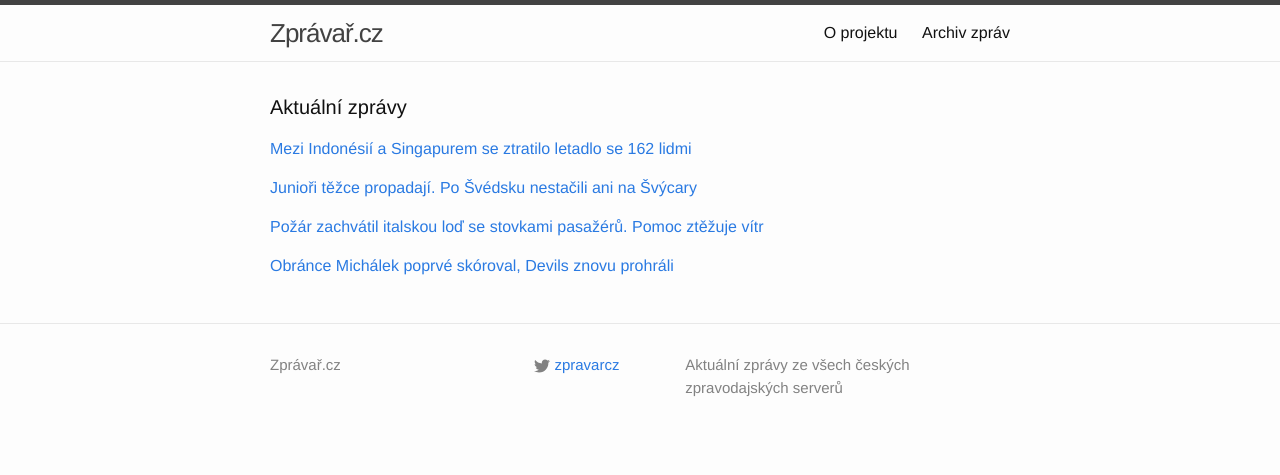
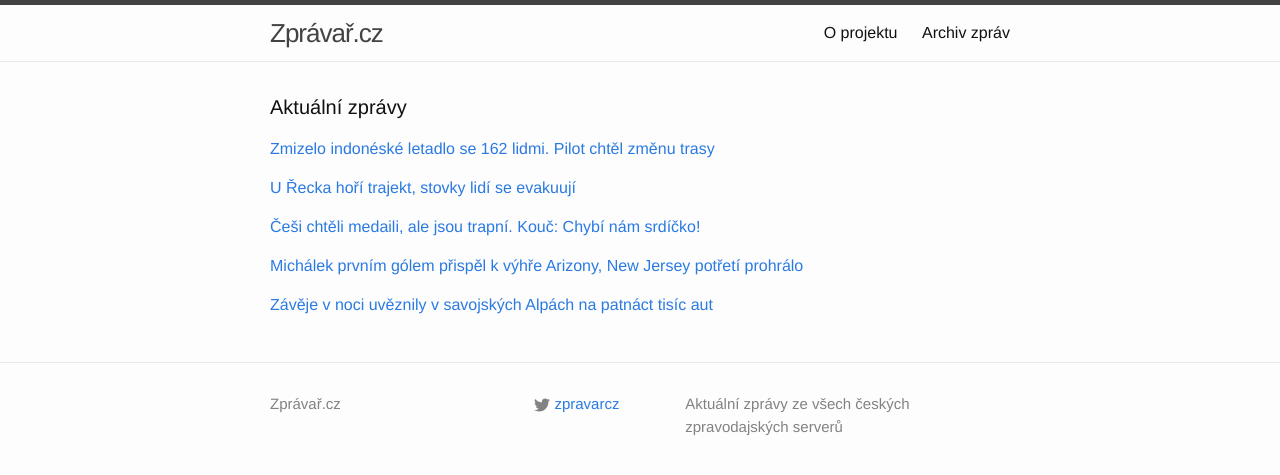
Before and after one commit to adliska/zpravar, a Jekyll site: the page built from index.html, in a window 1280 px wide. Shown: the top 475 px of the page. Built offline with Jekyll 4.4.1, drawn with Linux system fonts in a browser that asks for light colours.

Commit message:
zpravar news update

```diff
--- a/index.html
+++ b/index.html
@@ -5,9 +5,13 @@ layout: default
 <div class="home">
     <h1 class="page-heading">Aktuální zprávy</h1>
 
-<p><a href="javascript:;" onclick="toggle_visibility('zpravy0')">Mezi Indonésií a Singapurem se ztratilo letadlo se 162 lidmi</a></p>
+<p><a href="javascript:;" onclick="toggle_visibility('zpravy0')">Zmizelo indonéské letadlo se 162 lidmi. Pilot chtěl změnu trasy</a></p>
 <div id="zpravy0" style="display:none">
 <ul>
+<li><a href=http://www.tyden.cz/rubriky/zahranici/asie-a-oceanie/zmizelo-indoneske-letadlo-se-162-lidmi-pilot-chtel-zmenu-trasy_328468.html>Zmizelo indonéské letadlo se 162 lidmi. Pilot chtěl změnu trasy - www.tyden.cz</a></li>
+<li><a href=http://www.tyden.cz/rubriky/zahranici/asie-a-oceanie/nad-indonesii-zmizelo-letadlo-se-162-lidmi-pilot-chtel-letet-jinudy_328468.html>Nad Indonésií zmizelo letadlo se 162 lidmi. Pilot chtěl letět jinudy - www.tyden.cz</a></li>
+<li><a href=http://zahranicni.ihned.cz/asie-a-pacifik-cina/c1-63304960-mezi-indonesii-a-singapurem-se-ztratilo-letadlo-cestovalo-v-nem-162-lidi>Mezi Indonésií a Singapurem se ztratilo letadlo. Cestovalo v něm 162 lidí - zahranicni.ihned.cz</a></li>
+<li><a href=http://echo24.cz/a/w5Ur6>Letoun AirAsia se 155 pasažéry zmizel při cestě do Singapuru - echo24.cz</a></li>
 <li><a href=http://www.ceskatelevize.cz/ct24/svet/296559-mezi-indonesii-a-singapurem-se-ztratilo-letadlo-se-162-lidmi/>Mezi Indonésií a Singapurem se ztratilo letadlo se 162 lidmi - www.ceskatelevize.cz</a></li>
 <li><a href=http://www.tyden.cz/rubriky/zahranici/asie-a-oceanie/v-indonesii-zmizelo-letadlo-na-palube-bylo-162-lidi_328468.html>V Indonésii zmizelo letadlo, na palubě bylo 162 lidí - www.tyden.cz</a></li>
 <li><a href=http://www.rozhlas.cz/_zprava/zachranari-patraji-po-ztracenem-letounu-airasia-na-palube-bylo-155-cestujicich--1437000>Záchranáři pátrají po ztraceném letounu AirAsia, na palubě bylo 155 cestujících - www.rozhlas.cz</a></li>
@@ -19,9 +23,22 @@ layout: default
 <li><a href=http://www.rozhlas.cz/_zprava/letoun-airasia-se-155-pasazery-zmizel-mezi-indonesii-a-singapurem--1437000>Letoun AirAsia se 155 pasažéry zmizel mezi Indonésií a Singapurem - www.rozhlas.cz</a></li>
 <li><a href=http://zpravy.idnes.cz/ztraceny-airbus-airasia-do-singapuru-dwk-/zahranicni.aspx?c=A141228_050117_zahranicni_jw>U Jakarty zmizel airbus se 155 lidmi na palubě, mířil do Singapuru - zpravy.idnes.cz</a></li>
 </ul>
-</div><p><a href="javascript:;" onclick="toggle_visibility('zpravy1')">Junioři těžce propadají. Po Švédsku nestačili ani na Švýcary</a></p>
+</div><p><a href="javascript:;" onclick="toggle_visibility('zpravy1')">U Řecka hoří trajekt, stovky lidí se evakuují</a></p>
 <div id="zpravy1" style="display:none">
 <ul>
+<li><a href=http://www.tyden.cz/rubriky/zahranici/evropa/u-recka-hori-trajekt-stovky-lidi-se-evakuuji_328469.html>U Řecka hoří trajekt, stovky lidí se evakuují - www.tyden.cz</a></li>
+<li><a href=http://www.novinky.cz/zahranicni/evropa/357315-u-recka-hori-trajekt-se-466-lidmi-na-palube.html>U Řecka hoří trajekt se 466 lidmi na palubě - www.novinky.cz</a></li>
+<li><a href=http://www.lidovky.cz/italskou-lod-se-466-pasazery-a-cleny-posadky-zachvatil-pozar-po6-/zpravy-svet.aspx?c=A141228_083454_ln_zahranici_sho>Požár zachvátil italskou loď se stovkami pasažérů. Pomoc ztěžuje vítr  - www.lidovky.cz</a></li>
+<li><a href=http://www.rozhlas.cz/_zprava/italsky-trajekt-se-466-lidmi-na-palube-zachvatil-pozar--1437003>Italský trajekt se 466 lidmi na palubě zachvátil požár - www.rozhlas.cz</a></li>
+<li><a href=http://echo24.cz/a/wv8L9>Italskou loď se 466 lidmi na palubě zachvátil požár - echo24.cz</a></li>
+<li><a href=http://zpravy.idnes.cz/pozar-na-lodi-norman-atlantic-dj8-/zahranicni.aspx?c=A141228_080331_zahranicni_cen>U Řecka hořel trajekt, kapitán nařídil evakuaci 466 cestujících - zpravy.idnes.cz</a></li>
+<li><a href=http://zpravy.aktualne.cz/zahranici/na-italskem-trajektu-vypukl-pozar-stovky-lidi-se-evakuuji/r~66d5e9928e5f11e49e4b0025900fea04/>Na italském trajektu vypukl požár, stovky lidí se evakuují - zpravy.aktualne.cz</a></li>
+<li><a href=http://zahranicni.ihned.cz/evropa-slovensko/c1-63304770-v-trajektu-z-recka-do-italie-s-466-lidmi-na-palube-vypukl-pozar>V trajektu z Řecka do Itálie s 466 lidmi na palubě vypukl požár - zahranicni.ihned.cz</a></li>
+</ul>
+</div><p><a href="javascript:;" onclick="toggle_visibility('zpravy2')">Češi chtěli medaili, ale jsou trapní. Kouč: Chybí nám srdíčko!</a></p>
+<div id="zpravy2" style="display:none">
+<ul>
+<li><a href=http://www.tyden.cz/rubriky/sport/hokej/cesi-chteli-medaili-ale-jsou-trapni-kouc-chybi-nam-srdicko_328467.html>Češi chtěli medaili, ale jsou trapní. Kouč: Chybí nám srdíčko! - www.tyden.cz</a></li>
 <li><a href=http://www.tyden.cz/rubriky/sport/hokej/juniori-tezce-propadaji-po-svedsku-nestacili-ani-na-svycary_328466.html>Junioři těžce propadají. Po Švédsku nestačili ani na Švýcary - www.tyden.cz</a></li>
 <li><a href=http://www.denik.cz/hokej/cesti-hokejiste-na-ms-junioru-podlehli-po-svedsku-i-svycarum-2-5-20141228.html>Čeští hokejisté na MS juniorů podlehli po Švédsku i Švýcarům 2:5 - www.denik.cz</a></li>
 <li><a href=http://www.tyden.cz/rubriky/sport/hokej/stihnou-se-juniori-probrat-trener-trnka-dostali-jsme-lekci_328467.html>Stihnou se junioři probrat? Trenér Trnka: Dostali jsme lekci - www.tyden.cz</a></li>
@@ -29,22 +46,20 @@ layout: default
 <li><a href=http://www.tyden.cz/rubriky/sport/hokej/juniori-tezce-propadaji-po-svedsku-nestacili-na-slabsi-svycarsko_328466.html>Junioři těžce propadají. Po Švédsku nestačili na slabší Švýcarsko - www.tyden.cz</a></li>
 <li><a href=http://www.rozhlas.cz/_zprava/hokejiste-do-20-let-nezvladaji-oslabeni-na-ms-prohrali-i-se-svycarskem-25--1436989>Hokejisté do 20 let nezvládají oslabení, na MS prohráli i se Švýcarskem 2:5 - www.rozhlas.cz</a></li>
 </ul>
-</div><p><a href="javascript:;" onclick="toggle_visibility('zpravy2')">Požár zachvátil italskou loď se stovkami pasažérů. Pomoc ztěžuje vítr </a></p>
-<div id="zpravy2" style="display:none">
-<ul>
-<li><a href=http://www.lidovky.cz/italskou-lod-se-466-pasazery-a-cleny-posadky-zachvatil-pozar-po6-/zpravy-svet.aspx?c=A141228_083454_ln_zahranici_sho>Požár zachvátil italskou loď se stovkami pasažérů. Pomoc ztěžuje vítr  - www.lidovky.cz</a></li>
-<li><a href=http://www.rozhlas.cz/_zprava/italsky-trajekt-se-466-lidmi-na-palube-zachvatil-pozar--1437003>Italský trajekt se 466 lidmi na palubě zachvátil požár - www.rozhlas.cz</a></li>
-<li><a href=http://echo24.cz/a/wv8L9>Italskou loď se 466 lidmi na palubě zachvátil požár - echo24.cz</a></li>
-<li><a href=http://zpravy.idnes.cz/pozar-na-lodi-norman-atlantic-dj8-/zahranicni.aspx?c=A141228_080331_zahranicni_cen>U Řecka hořel trajekt, kapitán nařídil evakuaci 466 cestujících - zpravy.idnes.cz</a></li>
-<li><a href=http://zpravy.aktualne.cz/zahranici/na-italskem-trajektu-vypukl-pozar-stovky-lidi-se-evakuuji/r~66d5e9928e5f11e49e4b0025900fea04/>Na italském trajektu vypukl požár, stovky lidí se evakuují - zpravy.aktualne.cz</a></li>
-<li><a href=http://zahranicni.ihned.cz/evropa-slovensko/c1-63304770-v-trajektu-z-recka-do-italie-s-466-lidmi-na-palube-vypukl-pozar>V trajektu z Řecka do Itálie s 466 lidmi na palubě vypukl požár - zahranicni.ihned.cz</a></li>
-</ul>
-</div><p><a href="javascript:;" onclick="toggle_visibility('zpravy3')">Obránce Michálek poprvé skóroval, Devils znovu prohráli</a></p>
+</div><p><a href="javascript:;" onclick="toggle_visibility('zpravy3')">Michálek prvním gólem přispěl k výhře Arizony, New Jersey potřetí prohrálo</a></p>
 <div id="zpravy3" style="display:none">
 <ul>
+<li><a href=http://www.rozhlas.cz/_zprava/michalek-prvnim-golem-prispel-k-vyhre-arizony-new-jersey-potreti-prohralo--1437010>Michálek prvním gólem přispěl k výhře Arizony, New Jersey potřetí prohrálo - www.rozhlas.cz</a></li>
 <li><a href=http://www.denik.cz/hokej/obrance-michalek-poprve-skoroval-devils-znovu-prohrali-20141228.html>Obránce Michálek poprvé skóroval, Devils znovu prohráli - www.denik.cz</a></li>
 <li><a href=http://sport.aktualne.cz/zbynek-michalek-letos-poprve-skoroval-devils-znovu-prohrali/r~055a64a28e6111e4a7d8002590604f2e/>Zbyněk Michálek letos poprvé skóroval, Devils znovu prohráli - sport.aktualne.cz</a></li>
 <li><a href=http://www.sportovninoviny.cz/zpravy/obrance-michalek-poprve-skoroval-devils-znovu-prohrali/1162831>Obránce Michálek poprvé skóroval, Devils znovu prohráli - www.sportovninoviny.cz</a></li>
 <li><a href=http://hokej.idnes.cz/obrance-michalek-dal-prvni-gol-dkq-/nhl.aspx?c=A141228_071703_nhl_Mkr>Obránce Michálek dal první gól, New Jersey i po změně trenéra prohrálo - hokej.idnes.cz</a></li>
 </ul>
+</div><p><a href="javascript:;" onclick="toggle_visibility('zpravy4')">Závěje v noci uvěznily v savojských Alpách na patnáct tisíc aut</a></p>
+<div id="zpravy4" style="display:none">
+<ul>
+<li><a href=http://zpravy.idnes.cz/uveznena-auta-ve-francouzskych-alpach-dhd-/zahranicni.aspx?c=A141228_084709_zahranicni_cen>Závěje v noci uvěznily v savojských Alpách na patnáct tisíc aut - zpravy.idnes.cz</a></li>
+<li><a href=http://zpravy.aktualne.cz/zahranici/vychod-francie-zasypal-snih-tisice-aut-uvizly-na-silnicich/r~534294208e6411e498be002590604f2e/>Východ Francie zasypal sníh, tisíce aut uvízly na silnicích - zpravy.aktualne.cz</a></li>
+<li><a href=http://www.ceskenoviny.cz/zpravy/zpravy/tisice-aut-zustaly-pres-noc-zablokovane-ve-francouzskych-alpach/1162843>Tisíce aut zůstaly přes noc zablokované ve francouzských Alpách - www.ceskenoviny.cz</a></li>
+</ul>
 </div></div>
```
